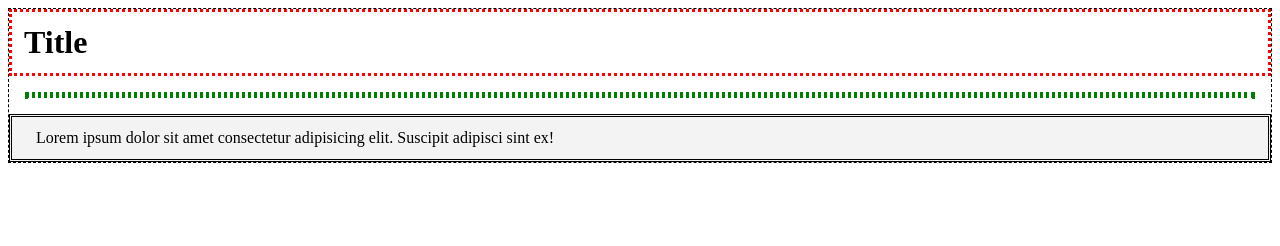
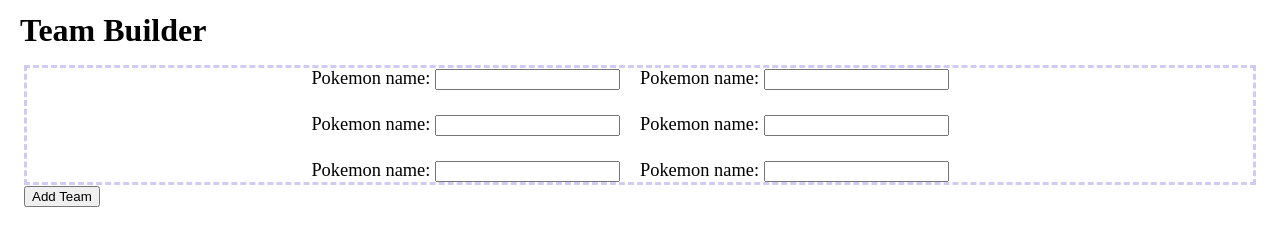
Before and after one commit to HauntedPineapple/IGME-430-Project1, a website: page client/index.html in a window 1280 px wide. Drawn offline with Linux system fonts and the light colour scheme.

Commit message:
started setting up basic input html

```diff
--- a/client/index.html
+++ b/client/index.html
@@ -14,18 +14,48 @@
 
 <body>
     <header>
-        <h1>Title</h1>
+        <h1>Team Builder</h1>
     </header>
 
     <main>
         <section id="content">
+            <div id="teamInput">
+                <span id="first">
+                    <label for="firstMember">Pokemon name:</label>
+                    <input type="text" id="firstMember">
+                </span>
+                <span id="second">
+                    <label for="secondMember">Pokemon name:</label>
+                    <input type="text" id="secondMember">
+                </span>
+                <span id="third">
+                    <label for="thirdMember">Pokemon name:</label>
+                    <input type="text" id="thirdMember">
+                </span>
+                <span id="fourth">
+                    <label for="fourthMember">Pokemon name:</label>
+                    <input type="text" id="fourthMember">
+                </span>
+                <span id="fifth">
+                    <label for="fifthMember">Pokemon name:</label>
+                    <input type="text" id="fifthMember">
+                </span>
+                <span id="sixth">
+                    <label for="sixthMember">Pokemon name:</label>
+                    <input type="text" id="sixthMember">
+                </span>
+            </div>
+            <div id="inputForm">
+                <button>Add Team</button>
+            </div>
+        </section>
 
-        </section>
+        <div id="output"></div>
     </main>
 
-    <footer>
+    <!-- <footer>
         Lorem ipsum dolor sit amet consectetur adipisicing elit. Suscipit adipisci sint ex!
-    </footer>
+    </footer> -->
 </body>
 
 </html>
--- a/client/styles/main.css
+++ b/client/styles/main.css
@@ -1,23 +1,60 @@
-body{
-
-    border: 1px black dashed;
+main{
+    font-size: 1.15rem;
 }
 
-header{
-    border: 3px red dotted;
-
+#inputForm{
+}
+#teamInput {
+    border: #9384ea6d dashed;
+    display: grid;
+    place-items: center;
+    justify-content: center;
+    align-content: center;
+    grid-auto-flow: column;
+    grid-template-rows: repeat(2, auto);
+    grid-template-columns: repeat(3, auto);
+    column-gap: 1.25rem;
+    row-gap: 1.5rem;
+    grid-template-areas:
+        "first second"
+        "third fourth"
+        "fifth sixth";
 }
 
-h1{
+.first {
+    grid-area: "first";
+}
+
+.second {
+    grid-area: "second";
+}
+
+.third {
+    grid-area: "third";
+}
+
+.fourth {
+    grid-area: "fourth";
+}
+
+.fifth {
+    grid-area: "fifth";
+}
+
+.sixth {
+    grid-area: "sixth";
+}
+
+h1 {
     margin: 12px;
 }
 
-main{
+
+main {
     margin: 1rem;
-    border: 3px green dotted;
 }
 
-footer{
+footer {
     border: double;
     padding: 0.75rem 1.5rem;
     margin-top: 0.25rem;
@@ -26,13 +63,13 @@
     grid-template-columns: auto auto;
 }
 
-footer a{
+footer a {
     color: #140083;
     text-decoration: none;
     font-size: 1rem;
 }
 
-footer a:hover{
+footer a:hover {
     color: #1d00be;
     font-weight: bold;
 }
```
